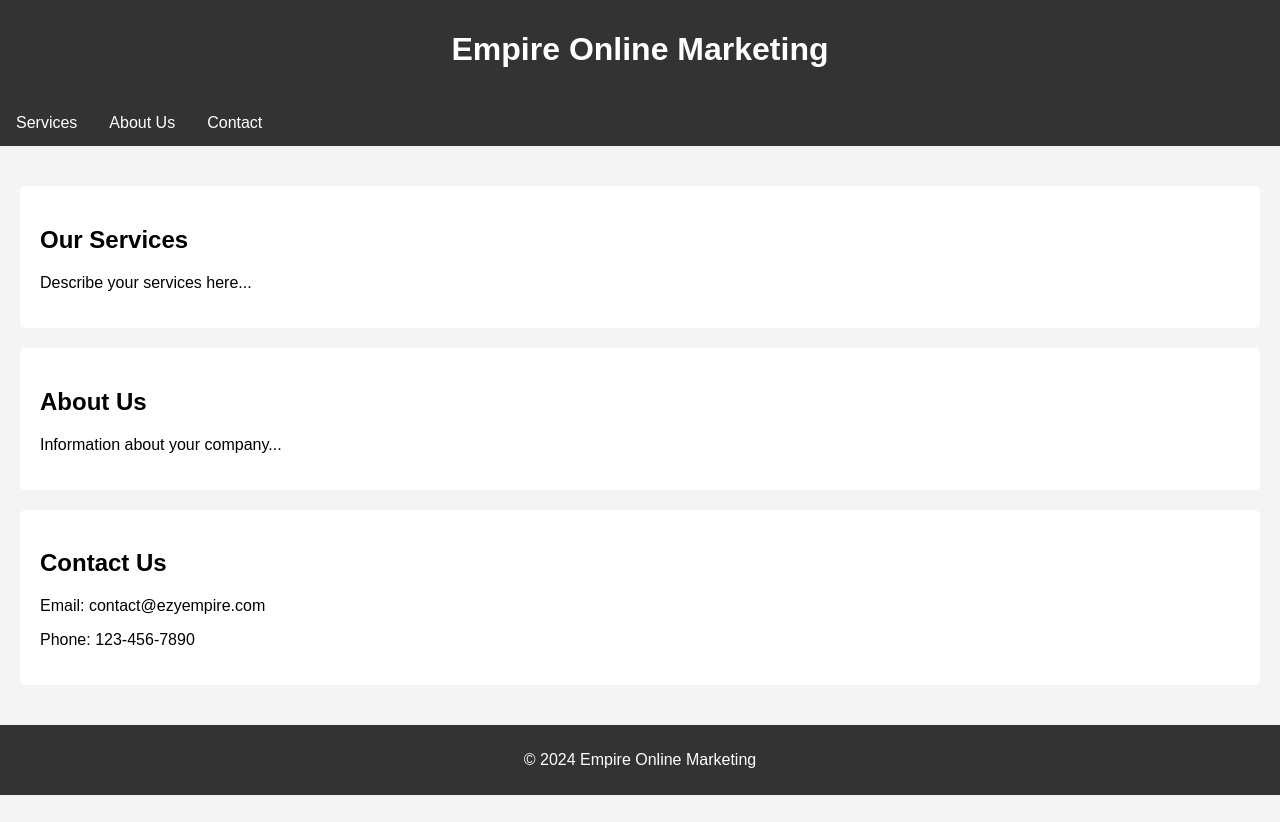
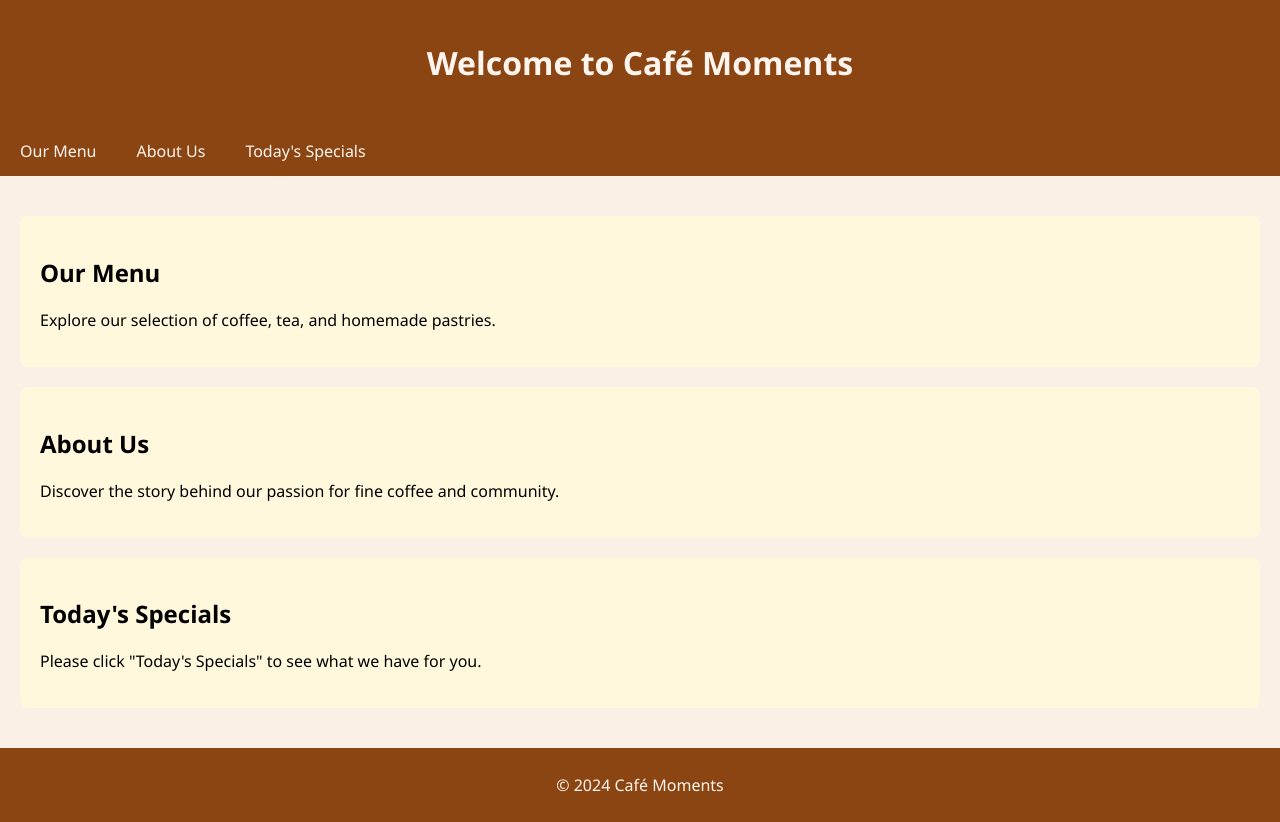
Before and after one commit to martinhodtembo/devops-2024, a plain HTML site: page index.html in a window 1280 px wide. Before the commit the page ends 800 px from the top, so only its background shows below. Drawn offline with Linux system fonts and the light colour scheme.

Commit message:
Update index.html

```diff
--- a/index.html
+++ b/index.html
@@ -1,51 +1,59 @@
 <!DOCTYPE html>
 <html lang="en">
 <head>
-    <title>Empire Online Marketing</title>
+    <title>Café Moments</title>
     <style>
-        body { font-family: Arial, sans-serif; margin: 0; padding: 0; background-color: #f4f4f4; }
-        .header { background-color: #333; color: white; text-align: center; padding: 10px 0; }
-        .nav-bar { overflow: hidden; background-color: #333; }
-        .nav-bar a { float: left; display: block; color: white; text-align: center; padding: 14px 16px; text-decoration: none; }
-        .nav-bar a:hover { background-color: #ddd; color: black; }
+        body { font-family: 'Segoe UI', Tahoma, Geneva, Verdana, sans-serif; margin: 0; padding: 0; background-color: #FAF0E6; }
+        .header { background-color: #8B4513; color: #FFF5EE; text-align: center; padding: 20px; }
+        .nav-bar { overflow: hidden; background-color: #8B4513; }
+        .nav-bar a { float: left; display: block; color: #FFF5EE; text-align: center; padding: 14px 20px; text-decoration: none; }
+        .nav-bar a:hover { background-color: #DEB887; color: white; }
         .main { padding: 20px; }
-        .section { background-color: white; margin: 20px 0; padding: 20px; border-radius: 5px; }
-        .footer { background-color: #333; color: white; text-align: center; padding: 10px 0; }
+        .section { background-color: #FFF8DC; margin: 20px 0; padding: 20px; border-radius: 8px; }
+        .footer { background-color: #8B4513; color: #FFF5EE; text-align: center; padding: 10px 0; }
     </style>
 </head>
 <body>
 
 <div class="header">
-    <h1>Empire Online Marketing</h1>
+    <h1>Welcome to Café Moments</h1>
 </div>
 
 <div class="nav-bar">
-    <a href="#services">Services</a>
+    <a href="#menu">Our Menu</a>
     <a href="#about">About Us</a>
-    <a href="#contact">Contact</a>
+    <a href="#" onclick="displaySpecials(); return false;">Today's Specials</a>
 </div>
 
 <div class="main">
-    <div class="section" id="services">
-        <h2>Our Services</h2>
-        <p>Describe your services here...</p>
+    <div class="section" id="menu">
+        <h2>Our Menu</h2>
+        <p>Explore our selection of coffee, tea, and homemade pastries.</p>
     </div>
 
     <div class="section" id="about">
         <h2>About Us</h2>
-        <p>Information about your company...</p>
+        <p>Discover the story behind our passion for fine coffee and community.</p>
     </div>
 
-    <div class="section" id="contact">
-        <h2>Contact Us</h2>
-        <p>Email: contact@ezyempire.com</p>
-        <p>Phone: 123-456-7890</p>
+    <div class="section" id="specials">
+        <h2>Today's Specials</h2>
+        <!-- Intentional Bug: Potential Security Issue (XSS) if user input is not sanitized -->
+        <p id="specialsContent">Please click "Today's Specials" to see what we have for you.</p>
     </div>
 </div>
 
 <div class="footer">
-    <p>&copy; 2024 Empire Online Marketing</p>
+    <p>&copy; 2024 Café Moments</p>
 </div>
+
+<script>
+// Intentional Bug: Displaying unsanitized user input could lead to XSS
+function displaySpecials() {
+    // Example of potential XSS vulnerability if this text is user-controlled and not sanitized
+    document.getElementById('specialsContent').innerHTML = "Special discount on all beverages!";
+}
+</script>
 
 </body>
 </html>
```
